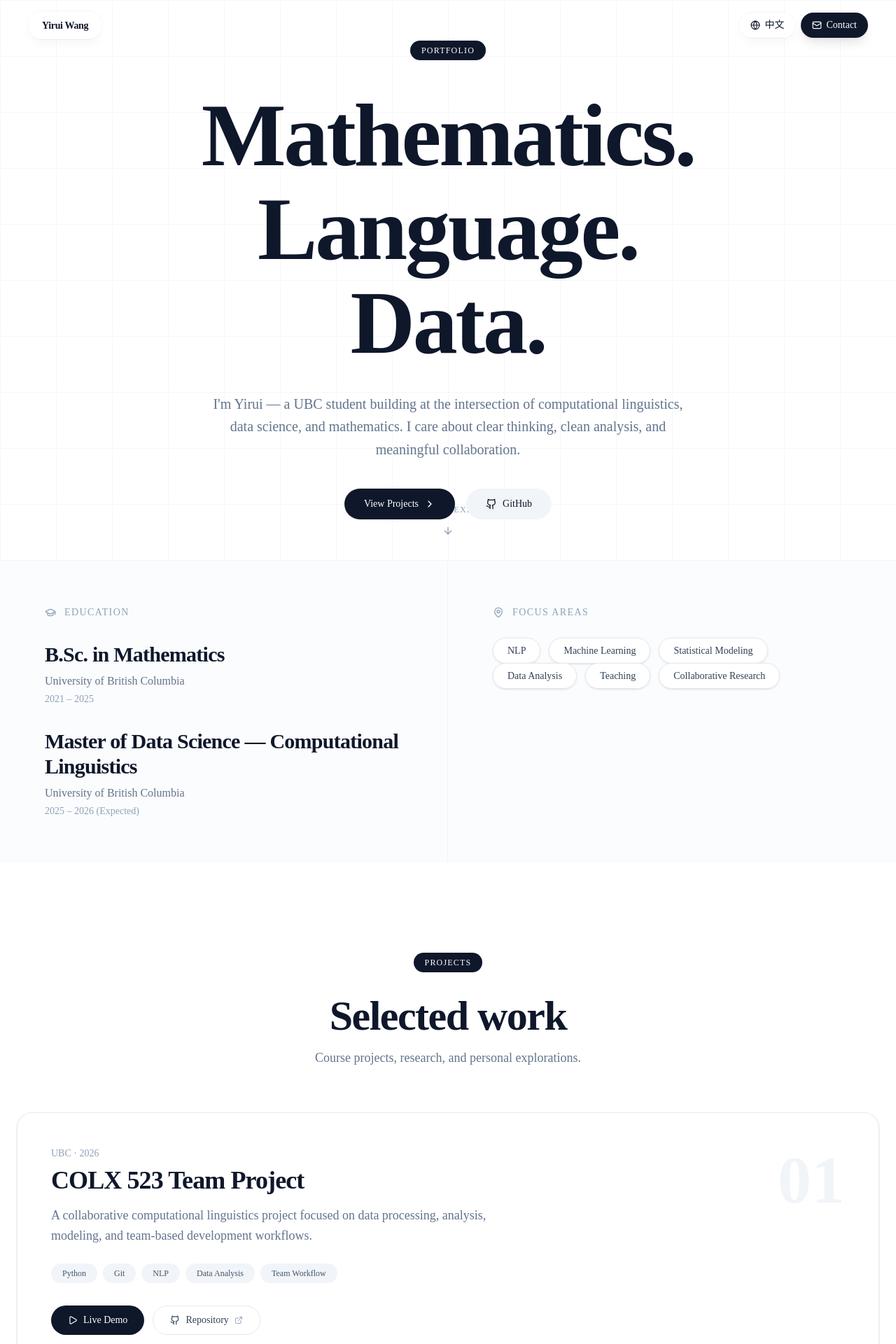
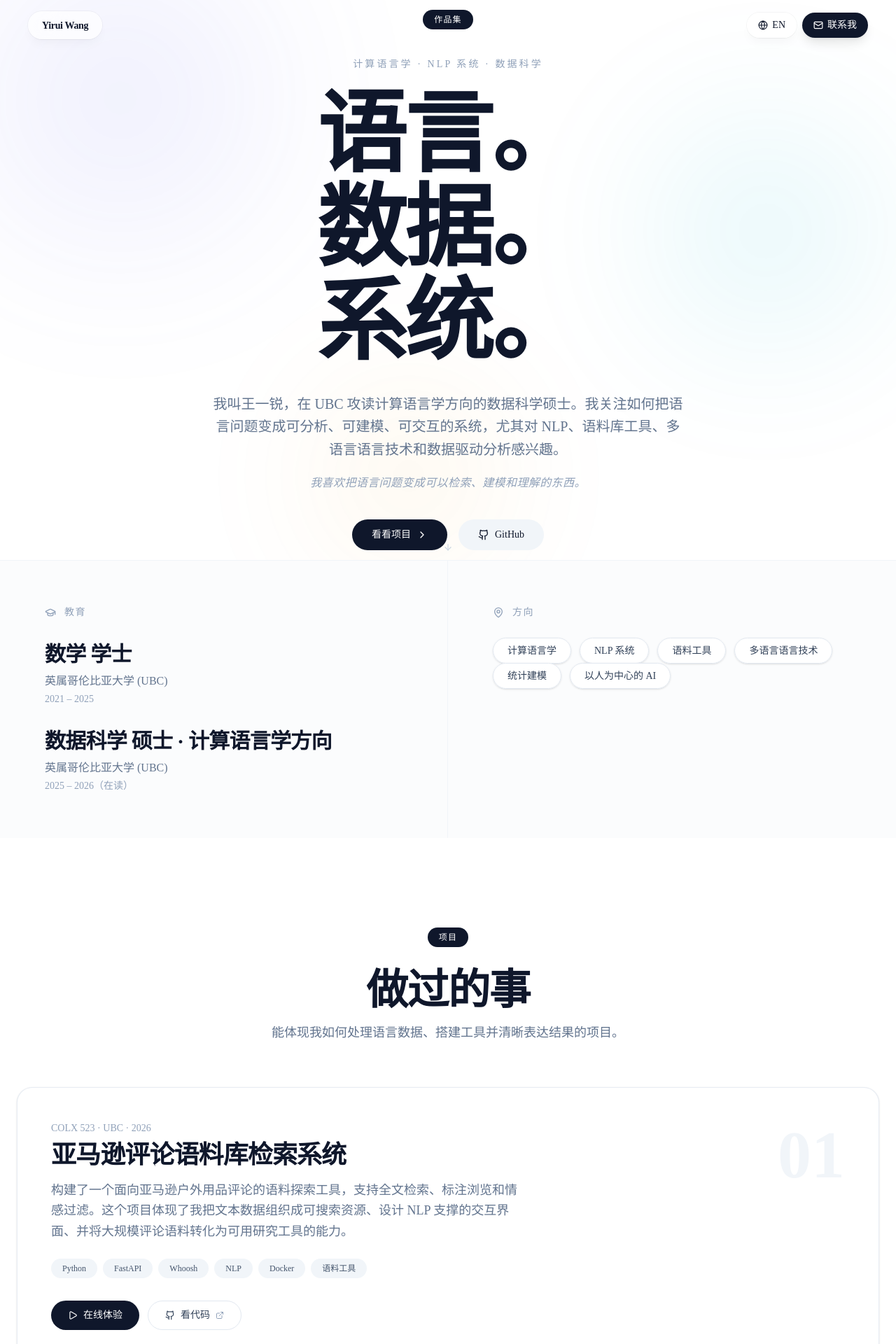
Before and after one commit to yiruiwang091/yirui-portfolio, a Next.js app: page / in a window 1280 px wide. Shown: the top 1920 px of the page at 70% size. Built offline with nearby package versions, Linux system fonts and the light colour scheme.

Commit message:
updated website

```diff
--- a/app/page.tsx
+++ b/app/page.tsx
@@ -7,7 +7,6 @@ import {
   Github,
   ExternalLink,
   GraduationCap,
-  Briefcase,
   Languages,
   Code2,
   Sparkles,
@@ -37,42 +36,44 @@ interface Project {
 
 const t = {
   en: {
-    subtitle: "Math · Data Science · Computational Linguistics",
+    subtitle: "Computational Linguistics · NLP Systems · Data Science",
     contact: "Contact",
     heroTag: "Portfolio",
-    heroTitle: "Mathematics.\nLanguage.\nData.",
+    heroTitle: "Language.\nData.\nSystems.",
     heroDesc:
-      "I'm Yirui — a UBC student building at the intersection of computational linguistics, data science, and mathematics. I care about clear thinking, clean analysis, and meaningful collaboration.",
+      "I'm Yirui — a UBC graduate student in Computational Linguistics. I build data-driven tools for language, search, and analysis, with interests in NLP systems, corpus tools, multilingual language technology, and human-centered AI.",
+    heroNote:
+      "Interested in turning language into something we can search, model, and understand.",
     scrollHint: "Scroll to explore",
     viewProjects: "View Projects",
     experience: "Experience",
     education: "Education",
     focusAreas: "Focus Areas",
     focusTags: [
-      "NLP",
-      "Machine Learning",
+      "Computational Linguistics",
+      "NLP Systems",
+      "Corpus Tools",
+      "Multilingual Language Technology",
       "Statistical Modeling",
-      "Data Analysis",
-      "Teaching",
-      "Collaborative Research",
+      "Human-Centered AI",
     ],
     projectsTag: "Projects",
     projectsTitle: "Selected work",
-    projectsSubtitle: "Course projects, research, and personal explorations.",
+    projectsSubtitle: "Projects that show how I build tools, analyze language data, and communicate technical work.",
     experienceTag: "Experience",
     experienceTitle: "Where I've contributed",
     experienceSubtitle:
       "Teaching, mentoring, and community leadership in academic settings.",
     skillsTag: "Skills",
-    skillsTitle: "What I work with",
+    skillsTitle: "What I can do",
     skillsSubtitle:
-      "Technical tools and strengths from coursework and projects.",
-    langLabel: "Languages",
-    dataLabel: "Data & NLP",
-    strengthsLabel: "Strengths",
+      "Technical tools, NLP workflows, and practical strengths developed through coursework and projects.",
+    langLabel: "Languages & Frameworks",
+    dataLabel: "NLP & Data Work",
+    strengthsLabel: "Capabilities",
     connectTitle: "Let's connect",
     connectDesc:
-      "Interested in data analysis, NLP, computational linguistics, or education-focused technical work? I'd love to hear from you.",
+      "Interested in NLP systems, computational linguistics, corpus tools, or data-driven analysis? I’d love to connect.",
     email: "Email",
     liveDemo: "Live Demo",
     viewRepo: "Repository",
@@ -90,11 +91,11 @@ const t = {
     ],
     projects: [
       {
-        title: "COLX 523 Team Project",
-        period: "UBC · 2026",
+        title: "Amazon Review Corpus Search Engine",
+        period: "COLX 523 · UBC · 2026",
         description:
-          "A collaborative computational linguistics project focused on data processing, analysis, modeling, and team-based development workflows.",
-        stack: ["Python", "Git", "NLP", "Data Analysis", "Team Workflow"],
+          "Built a corpus exploration tool for Amazon Sports & Outdoors reviews, combining full-text retrieval, annotation browsing, and sentiment-aware filtering. This project highlights my ability to structure text data for search, design NLP-backed interfaces, and turn large review corpora into usable research tools.",
+        stack: ["Python", "FastAPI", "Whoosh", "NLP", "Docker", "Corpus Tools"],
         repo: "https://github.com/yiruiwang091/COLX_523_Projects",
         cta: "Repository",
         demo: "https://colx-523-projects.onrender.com",
@@ -104,17 +105,17 @@ const t = {
         title: "Mathematical Modeling",
         period: "MATH 360 · UBC",
         description:
-          "Deterministic, stochastic, and data-driven models applied across biology, earth science, chemistry, and physics.",
+          "Developed deterministic, stochastic, and data-driven models for problems in biology, earth science, chemistry, and physics. This work strengthened my skills in quantitative reasoning, model interpretation, and translating real-world questions into analyzable mathematical forms.",
         stack: ["Modeling", "Python", "Regression", "Scientific Computing"],
         repo: "https://github.com/yiruiwang091/MATH-Projects",
         cta: "Repository",
       },
       {
-        title: "Personal Projects",
-        period: "Ongoing",
+        title: "Expense Tracker",
+        period: "CPSC 210 · UBC",
         description:
-          "A growing collection of independent work spanning software construction, data analysis, and experimentation.",
-        stack: ["Python", "Java", "R", "SQL"],
+          "Built a personal finance application in Java with support for expense tracking, category management, and persistent storage. The project reflects my experience with object-oriented design, GUI development, and translating everyday user needs into functional software.",
+        stack: ["Java", "OOP", "JSON", "GUI"],
         repo: "https://github.com/yiruiwang091/Projects",
         cta: "Repository",
       },
@@ -146,97 +147,106 @@ const t = {
       },
     ],
     skills: {
-      languages: ["Python", "R", "Java", "SQL", "Racket"],
-      data: ["pandas", "NumPy", "matplotlib", "scikit-learn", "NLTK"],
+      languages: ["Python", "R", "Java", "SQL", "FastAPI", "Docker"],
+      data: [
+        "Corpus search",
+        "Text classification",
+        "Sentiment analysis",
+        "Statistical modeling",
+        "Experimental evaluation",
+        "Data visualization",
+      ],
       strengths: [
-        "Data analysis",
-        "Statistical modeling",
-        "Natural language processing",
-        "Machine learning workflows",
-        "Technical communication",
-        "Collaborative development",
+        "Build language data tools",
+        "Design research prototypes",
+        "Analyze multilingual text data",
+        "Translate ideas into clear interfaces",
+        "Write and present technical work",
+        "Collaborate across teams",
       ],
     },
   },
   zh: {
-    subtitle: "数学 · 数据科学 · 计算语言学",
+    subtitle: "计算语言学 · NLP 系统 · 数据科学",
     contact: "联系我",
-    heroTag: "个人作品集",
-    heroTitle: "数学。\n语言。\n数据。",
+    heroTag: "作品集",
+    heroTitle: "语言。\n数据。\n系统。",
     heroDesc:
-      "我是王逸睿，UBC 学生，专注于计算语言学、数据科学与数学的交叉领域。我重视清晰的思维、严谨的分析和有意义的协作。",
-    scrollHint: "向下滚动探索",
-    viewProjects: "查看项目",
+      "我叫王一锐，在 UBC 攻读计算语言学方向的数据科学硕士。我关注如何把语言问题变成可分析、可建模、可交互的系统，尤其对 NLP、语料库工具、多语言语言技术和数据驱动分析感兴趣。",
+    heroNote:
+      "我喜欢把语言问题变成可以检索、建模和理解的东西。",
+    scrollHint: "下滑了解更多",
+    viewProjects: "看看项目",
     experience: "经历",
-    education: "教育背景",
-    focusAreas: "研究方向",
+    education: "教育",
+    focusAreas: "方向",
     focusTags: [
-      "自然语言处理",
-      "机器学习",
+      "计算语言学",
+      "NLP 系统",
+      "语料工具",
+      "多语言语言技术",
       "统计建模",
-      "数据分析",
-      "教学",
-      "协作研究",
+      "以人为中心的 AI",
     ],
     projectsTag: "项目",
-    projectsTitle: "精选作品",
-    projectsSubtitle: "课程项目、研究成果和个人探索。",
+    projectsTitle: "做过的事",
+    projectsSubtitle: "能体现我如何处理语言数据、搭建工具并清晰表达结果的项目。",
     experienceTag: "经历",
-    experienceTitle: "我的贡献",
-    experienceSubtitle: "横跨多个学术场景的教学、指导与社区领导经验。",
+    experienceTitle: "待过的地方",
+    experienceSubtitle: "教过课、带过人、也在学术社区里做过一些事。",
     skillsTag: "技能",
-    skillsTitle: "技术栈",
-    skillsSubtitle: "从课程和项目中积累的工具与核心能力。",
-    langLabel: "编程语言",
-    dataLabel: "数据与 NLP",
-    strengthsLabel: "核心优势",
-    connectTitle: "联系我",
+    skillsTitle: "我能做什么",
+    skillsSubtitle: "课程和项目中积累下来的技术工具、NLP 工作流与实际能力。",
+    langLabel: "语言与框架",
+    dataLabel: "NLP 与数据工作",
+    strengthsLabel: "能力",
+    connectTitle: "期待与您联系",
     connectDesc:
-      "如果您对数据分析、自然语言处理、计算语言学或教育方向的技术工作感兴趣，期待与您交流。",
-    email: "邮件",
-    liveDemo: "在线演示",
-    viewRepo: "代码仓库",
+      "如果您在寻找 NLP、计算语言学或数据科学方向的人才，欢迎通过邮件或 GitHub 与我取得联系。",
+    email: "邮件联系",
+    liveDemo: "在线体验",
+    viewRepo: "看代码",
     edu: [
       {
         school: "英属哥伦比亚大学 (UBC)",
-        degree: "数学理学学士",
+        degree: "数学 学士",
         year: "2021 – 2025",
       },
       {
         school: "英属哥伦比亚大学 (UBC)",
-        degree: "数据科学硕士 · 计算语言学方向",
-        year: "2025 – 2026（预计）",
+        degree: "数据科学 硕士 · 计算语言学方向",
+        year: "2025 – 2026（在读）",
       },
     ],
     projects: [
       {
-        title: "COLX 523 团队项目",
-        period: "UBC · 2026",
+        title: "亚马逊评论语料库检索系统",
+        period: "COLX 523 · UBC · 2026",
         description:
-          "以数据处理、分析、建模和团队协作为核心的计算语言学合作项目。",
-        stack: ["Python", "Git", "NLP", "数据分析", "团队协作"],
+          "构建了一个面向亚马逊户外用品评论的语料探索工具，支持全文检索、标注浏览和情感过滤。这个项目体现了我把文本数据组织成可搜索资源、设计 NLP 支撑的交互界面、并将大规模评论语料转化为可用研究工具的能力。",
+        stack: ["Python", "FastAPI", "Whoosh", "NLP", "Docker", "语料工具"],
         repo: "https://github.com/yiruiwang091/COLX_523_Projects",
-        cta: "代码仓库",
+        cta: "看代码",
         demo: "https://colx-523-projects.onrender.com",
-        demoCta: "在线演示",
+        demoCta: "在线体验",
       },
       {
-        title: "数学建模项目",
+        title: "数学建模",
         period: "MATH 360 · UBC",
         description:
-          "涵盖生物、地球科学、化学和物理的数学建模，聚焦确定性、随机性和数据驱动方法。",
+          "针对生物、地学、化学和物理中的实际问题，建立了确定性、随机和数据驱动模型。这些项目训练了我把现实问题抽象成可分析数学形式、解释模型结果并进行定量推理的能力。",
         stack: ["建模", "Python", "回归分析", "科学计算"],
         repo: "https://github.com/yiruiwang091/MATH-Projects",
-        cta: "代码仓库",
+        cta: "看代码",
       },
       {
-        title: "个人编程项目",
-        period: "持续更新",
+        title: "记账软件",
+        period: "CPSC 210 · UBC",
         description:
-          "涵盖软件构建、数据分析和技术探索的个人项目合集。",
-        stack: ["Python", "Java", "R", "SQL"],
+          "用 Java 开发了一个个人记账应用，支持收支记录、分类管理和数据持久化。这个项目体现了我在面向对象设计、GUI 开发，以及把日常使用需求转化为可用软件方面的实践能力。",
+        stack: ["Java", "OOP", "JSON", "GUI"],
         repo: "https://github.com/yiruiwang091/Projects",
-        cta: "代码仓库",
+        cta: "看代码",
       },
     ] as Project[],
     experiences: [
@@ -244,37 +254,44 @@ const t = {
         role: "学生代表",
         org: "UBC MDS-CL",
         detail:
-          "作为学生与教学团队之间的桥梁，收集反馈并组织社区活动。",
+          "帮同学们收集意见反馈给老师，也组织了不少班级活动。",
       },
       {
-        role: "数学教学志愿者",
+        role: "数学志愿教师",
         org: "Norma Rose Point 小学",
         detail:
-          "设计挑战性题目，帮助学生理解概念并清晰表达数学思路。",
+          "给小学生出有挑战性的数学题，带他们理解概念、学会把想法说清楚。",
       },
       {
-        role: "中文语言助教",
+        role: "中文助教",
         org: "UBC 亚洲研究系",
         detail:
-          "通过引导练习、即时反馈和课堂互动为中文学习者提供支持。",
+          "在课堂上带学生练中文，做口语引导和即时纠正。",
       },
       {
-        role: "英语教师",
+        role: "英语老师",
         org: "Qkids",
         detail:
-          "开展互动式在线课程，针对不同年龄和水平灵活调整教学方式。",
+          "线上教英语，根据学生年龄和水平调整内容和节奏。",
       },
     ],
     skills: {
-      languages: ["Python", "R", "Java", "SQL", "Racket"],
-      data: ["pandas", "NumPy", "matplotlib", "scikit-learn", "NLTK"],
+      languages: ["Python", "R", "Java", "SQL", "FastAPI", "Docker"],
+      data: [
+        "语料检索",
+        "文本分类",
+        "情感分析",
+        "统计建模",
+        "实验评估",
+        "数据可视化",
+      ],
       strengths: [
-        "数据分析",
-        "统计建模",
-        "自然语言处理",
-        "机器学习流程",
-        "技术写作",
-        "协作开发",
+        "搭建语言数据工具",
+        "设计研究原型",
+        "分析多语言文本数据",
+        "把技术想法做成清晰界面",
+        "技术写作与展示",
+        "跨团队协作开发",
       ],
     },
   },
@@ -320,7 +337,7 @@ function SectionTag({ children }: { children: React.ReactNode }) {
 // ─── main page ───────────────────────────────────────────────────────────────
 
 export default function PortfolioSite() {
-  const [lang, setLang] = useState<Lang>("en");
+  const [lang, setLang] = useState<Lang>("zh");
   const c = t[lang];
   const toggleLang = () => setLang((p) => (p === "en" ? "zh" : "en"));
 
@@ -371,14 +388,20 @@ export default function PortfolioSite() {
         ref={heroRef}
         className="relative flex min-h-screen flex-col items-center justify-center overflow-hidden px-6"
       >
-        <div
-          className="pointer-events-none absolute inset-0 opacity-[0.03]"
-          style={{
-            backgroundImage:
-              "linear-gradient(to right, #000 1px, transparent 1px), linear-gradient(to bottom, #000 1px, transparent 1px)",
-            backgroundSize: "80px 80px",
-          }}
-        />
+        <div className="pointer-events-none absolute inset-0 overflow-hidden">
+          <div
+            className="absolute -top-[20%] -left-[10%] h-[600px] w-[600px] rounded-full opacity-[0.15] blur-[120px]"
+            style={{ background: "radial-gradient(circle, #6366f1, transparent 70%)" }}
+          />
+          <div
+            className="absolute top-[10%] right-[-5%] h-[500px] w-[500px] rounded-full opacity-[0.12] blur-[100px]"
+            style={{ background: "radial-gradient(circle, #06b6d4, transparent 70%)" }}
+          />
+          <div
+            className="absolute bottom-[-10%] left-[30%] h-[400px] w-[400px] rounded-full opacity-[0.10] blur-[100px]"
+            style={{ background: "radial-gradient(circle, #f59e0b, transparent 70%)" }}
+          />
+        </div>
 
         <motion.div
           style={{ y: heroY, opacity: heroOpacity }}
@@ -392,10 +415,19 @@ export default function PortfolioSite() {
             <SectionTag>{c.heroTag}</SectionTag>
           </motion.div>
 
+          <motion.p
+            initial={{ opacity: 0, y: 18 }}
+            animate={{ opacity: 1, y: 0 }}
+            transition={{ duration: 0.8, delay: 0.45 }}
+            className="mt-6 text-sm font-medium uppercase tracking-[0.22em] text-slate-400"
+          >
+            {c.subtitle}
+          </motion.p>
+
           <motion.h1
             initial={{ opacity: 0, y: 30 }}
             animate={{ opacity: 1, y: 0 }}
-            transition={{ duration: 0.8, delay: 0.5 }}
+            transition={{ duration: 0.8, delay: 0.55 }}
             className="mt-6 whitespace-pre-line text-6xl font-bold leading-[1.05] tracking-tight sm:text-8xl lg:text-9xl"
           >
             {c.heroTitle}
@@ -404,10 +436,19 @@ export default function PortfolioSite() {
           <motion.p
             initial={{ opacity: 0, y: 20 }}
             animate={{ opacity: 1, y: 0 }}
-            transition={{ duration: 0.8, delay: 0.7 }}
+            transition={{ duration: 0.8, delay: 0.75 }}
             className="mx-auto mt-8 max-w-2xl text-lg leading-relaxed text-slate-500 sm:text-xl"
           >
             {c.heroDesc}
+          </motion.p>
+
+          <motion.p
+            initial={{ opacity: 0, y: 18 }}
+            animate={{ opacity: 1, y: 0 }}
+            transition={{ duration: 0.8, delay: 0.9 }}
+            className="mx-auto mt-5 max-w-2xl text-sm italic tracking-wide text-slate-400 sm:text-base"
+          >
+            {c.heroNote}
           </motion.p>
 
           <motion.div
@@ -439,16 +480,13 @@ export default function PortfolioSite() {
           initial={{ opacity: 0 }}
           animate={{ opacity: 1 }}
           transition={{ delay: 1.5, duration: 1 }}
-          className="absolute bottom-10 flex flex-col items-center gap-2 text-slate-400"
+          className="absolute bottom-4 flex flex-col items-center gap-1 text-slate-300"
         >
-          <span className="text-xs uppercase tracking-widest">
-            {c.scrollHint}
-          </span>
           <motion.div
-            animate={{ y: [0, 8, 0] }}
+            animate={{ y: [0, 6, 0] }}
             transition={{ repeat: Infinity, duration: 2, ease: "easeInOut" }}
           >
-            <ArrowDown className="h-4 w-4" />
+            <ArrowDown className="h-3.5 w-3.5" />
           </motion.div>
         </motion.div>
       </section>
```
